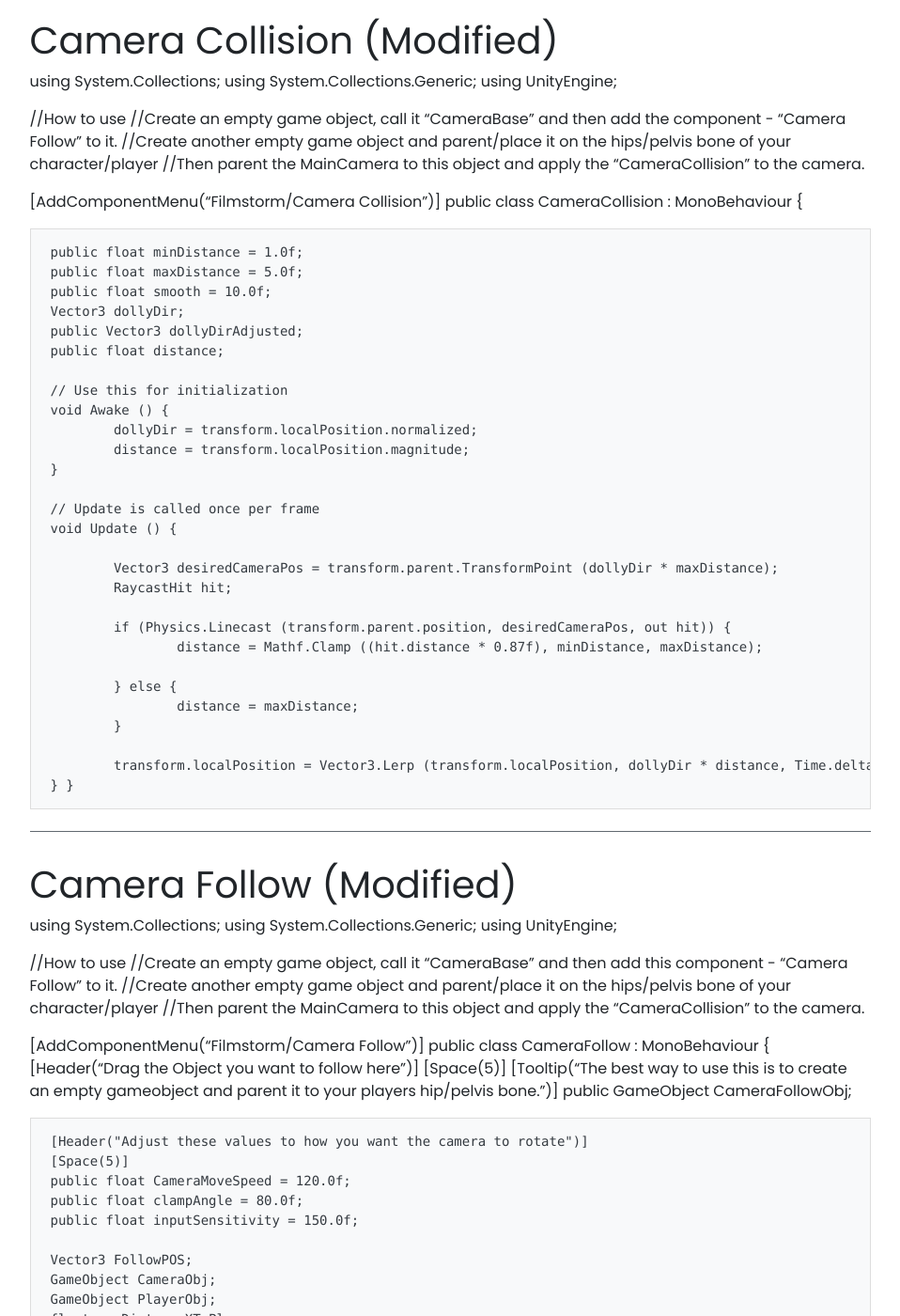
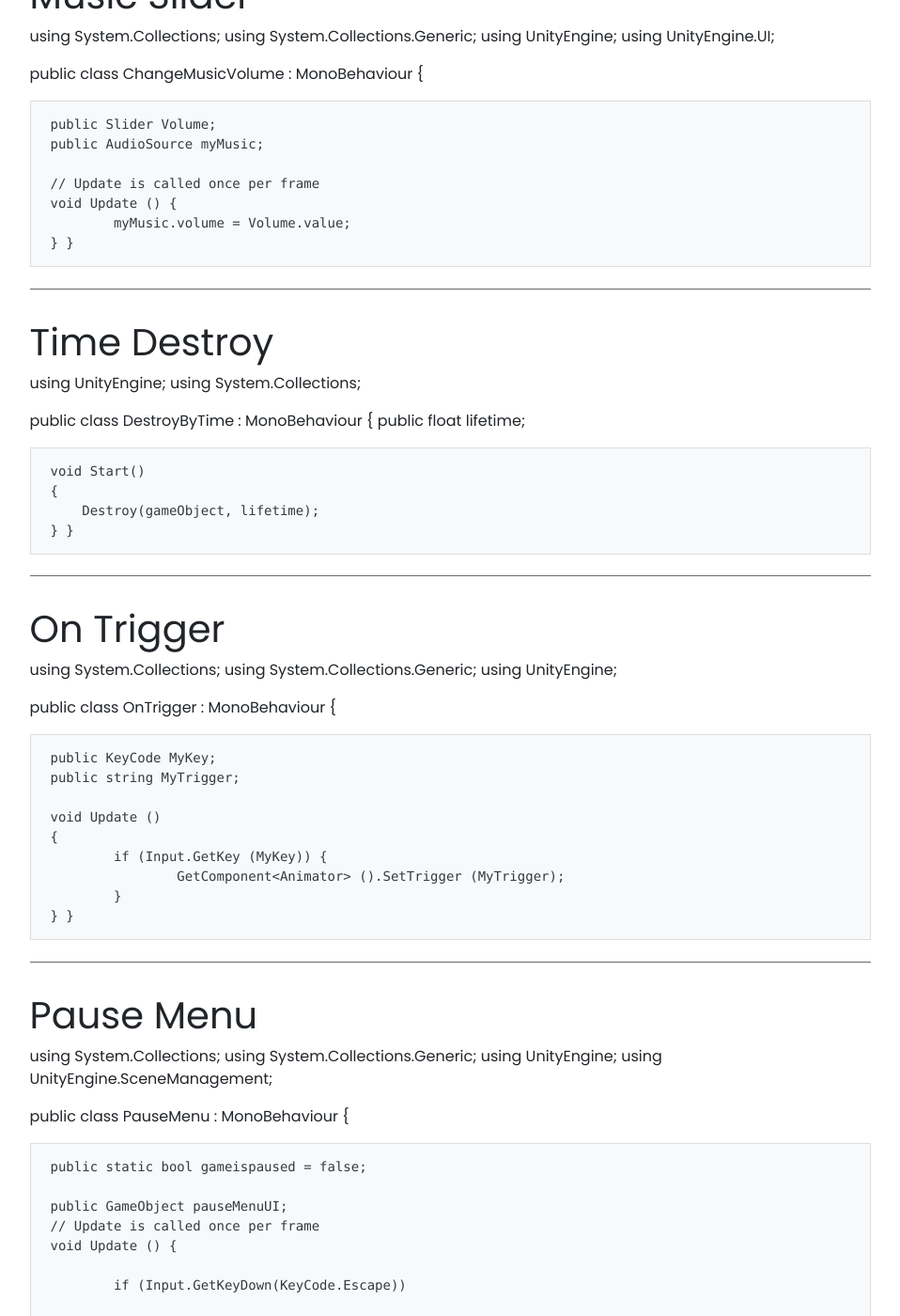
Before and after one commit to Seerow0/-MK-II-Nicholas-J-Website-, a Jekyll site: the page built from _projects/(2) A Coding Project.md, in a window 1280 px wide and 1400 px high, scrolled down 503 px. Shown: the whole window at 94% size, without its empty margins (161-1119 px from the left). Built offline with Jekyll 4.4.1, drawn with Linux system fonts in a browser that asks for light colours; nearby versions of some CDN libraries; a script that is not in the unit is left out; some of the changed text lies outside the part shown.

Commit message:
Update (2) A Coding Project.md

```diff
--- a/_projects/(2) A Coding Project.md
+++ b/_projects/(2) A Coding Project.md
@@ -2,152 +2,13 @@
 name: Coding
 tools: [C#, Html, Markdown]
 image: https://raw.githubusercontent.com/Seerow0/-MK-II-Nicholas-J-Website-/main/gifs/code-frustration(2).gif
-description: Some general coding I have used in games, created new scripts and modified existing scripts.
+description: Some general coding I have used in games. These are few example scripts I created in college for my usage in Unity 3D
 ---
 
 * TOC
 {:toc}
 
-# Camera Collision (Modified)
-
-using System.Collections;
-using System.Collections.Generic;
-using UnityEngine;
-
-//How to use
-//Create an empty game object, call it "CameraBase" and then add the component - "Camera Follow" to it.
-//Create another empty game object and parent/place it on the hips/pelvis bone of your character/player
-//Then parent the MainCamera to this object and apply the "CameraCollision" to the camera.
-
-[AddComponentMenu("Filmstorm/Camera Collision")]
-public class CameraCollision : MonoBehaviour {
-
-	public float minDistance = 1.0f;
-	public float maxDistance = 5.0f;
-	public float smooth = 10.0f;
-	Vector3 dollyDir;
-	public Vector3 dollyDirAdjusted;
-	public float distance;
-
-	// Use this for initialization
-	void Awake () {
-		dollyDir = transform.localPosition.normalized;
-		distance = transform.localPosition.magnitude;
-	}
-
-	// Update is called once per frame
-	void Update () {
-
-		Vector3 desiredCameraPos = transform.parent.TransformPoint (dollyDir * maxDistance);
-		RaycastHit hit;
-
-		if (Physics.Linecast (transform.parent.position, desiredCameraPos, out hit)) {
-			distance = Mathf.Clamp ((hit.distance * 0.87f), minDistance, maxDistance);
-
-		} else {
-			distance = maxDistance;
-		}
-
-		transform.localPosition = Vector3.Lerp (transform.localPosition, dollyDir * distance, Time.deltaTime * smooth);
-	}
-}
-
-------------------------------------------
-
-# Camera Follow (Modified)
-
-using System.Collections;
-using System.Collections.Generic;
-using UnityEngine;
-
-//How to use
-//Create an empty game object, call it "CameraBase" and then add this component - "Camera Follow" to it.
-//Create another empty game object and parent/place it on the hips/pelvis bone of your character/player
-//Then parent the MainCamera to this object and apply the "CameraCollision" to the camera.
-
-[AddComponentMenu("Filmstorm/Camera Follow")]
-public class CameraFollow : MonoBehaviour {
-	[Header("Drag the Object you want to follow here")]
-	[Space(5)]
-	[Tooltip("The best way to use this is to create an empty gameobject and parent it to your players hip/pelvis bone.")]
-	public GameObject CameraFollowObj;
-
-	[Header("Adjust these values to how you want the camera to rotate")]
-	[Space(5)]
-	public float CameraMoveSpeed = 120.0f;
-	public float clampAngle = 80.0f;
-	public float inputSensitivity = 150.0f;
-
-	Vector3 FollowPOS;
-	GameObject CameraObj;
-	GameObject PlayerObj;
-	float camDistanceXToPlayer;
-	float camDistanceYToPlayer;
-	float camDistanceZToPlayer;
-	float mouseX;
-	float mouseY;
-	float finalInputX;
-	float finalInputZ;
-	float smoothX;
-	float smoothY;
-	float rotY = 0.0f;
-	float rotX = 0.0f;
-	float inputX;
-	float inputZ;
-	GameObject player;
-
-
-
-	// Use this for initialization
-	void Start () {
-		player = GameObject.FindGameObjectWithTag ("Player");
-		Vector3 rot = transform.localRotation.eulerAngles;
-		rotY = rot.y;
-		rotX = rot.x;
-		Cursor.lockState = CursorLockMode.Locked;
-		Cursor.visible = false;
-
-	}
-
-	// Update is called once per frame
-	void Update () {
-
-		// We setup the rotation of the sticks here
-		//inputX = Input.GetAxis ("RightStickHorizontal");
-		//inputZ = Input.GetAxis ("RightStickVertical");
-		//mouseX = Input.GetAxis ("Mouse X");
-		//mouseY = Input.GetAxis ("Mouse Y");
-		//finalInputX = inputX + mouseX;
-		//finalInputZ = inputZ + mouseY;
-
-		//rotY += finalInputX * inputSensitivity * Time.deltaTime;
-		//rotX += finalInputZ * inputSensitivity * Time.deltaTime;
-
-		//rotX = Mathf.Clamp (rotX, -clampAngle, clampAngle);
-
-		//Quaternion localRotation = Quaternion.Euler (rotX, rotY, 0.0f);
-		//transform.rotation = localRotation;
-
-
-
-	}
-
-	void LateUpdate () {
-		CameraUpdater ();
-	}
-
-	void CameraUpdater() {
-		// set the target object to follow
-		Transform target = CameraFollowObj.transform;
-
-		//move towards the game object that is the target
-		float step = CameraMoveSpeed * Time.deltaTime;
-		transform.position = Vector3.MoveTowards (transform.position, target.position, step);
-	}
-}
-
----------------------------------------
-# change music volume
+# Music Slider
 using System.Collections;
 using System.Collections.Generic;
 using UnityEngine;
@@ -185,84 +46,6 @@ public class DestroyByTime : MonoBehaviour
 }
 
 ------------------
-
-# Mouse Orbit (Modified)
-
-using UnityEngine;
-using System.Collections;
-
-[AddComponentMenu("Camera-Control/Mouse Orbit with zoom")]
-public class MouseOrbitImproved : MonoBehaviour {
-
-	public Transform target;
-	public float distance = 5.0f;
-	public float xSpeed = 120.0f;
-	public float ySpeed = 120.0f;
-
-	public float yMinLimit = -20f;
-	public float yMaxLimit = 80f;
-
-	public float distanceMin = .5f;
-	public float distanceMax = 15f;
-
-	private Rigidbody rigidbody;
-
-	float x = 0.0f;
-	float y = 0.0f;
-
-	// Use this for initialization
-	void Start ()
-	{
-		Vector3 angles = transform.eulerAngles;
-		x = angles.y;
-		y = angles.x;
-
-		rigidbody = GetComponent<Rigidbody>();
-
-		// Make the rigid body not change rotation
-		if (rigidbody != null)
-		{
-			rigidbody.freezeRotation = true;
-		}
-	}
-
-	void LateUpdate ()
-	{
-		if (target)
-		{
-			x += Input.GetAxis("Mouse X") * xSpeed * distance * 0.02f;
-			y -= Input.GetAxis("Mouse Y") * ySpeed * 0.02f;
-
-			y = ClampAngle(y, yMinLimit, yMaxLimit);
-
-			Quaternion rotation = Quaternion.Euler(y, x, 0);
-
-			distance = Mathf.Clamp(distance - Input.GetAxis("Mouse ScrollWheel")*5, distanceMin, distanceMax);
-
-			RaycastHit hit;
-			if (Physics.Linecast (target.position, transform.position, out hit))
-			{
-				distance -=  hit.distance;
-			}
-			Vector3 negDistance = new Vector3(0.0f, 0.0f, -distance);
-			Vector3 position = rotation * negDistance + target.position;
-
-			transform.rotation = rotation;
-			transform.position = position;
-		}
-	}
-
-	public static float ClampAngle(float angle, float min, float max)
-	{
-		if (angle < -360F)
-			angle += 360F;
-		if (angle > 360F)
-			angle -= 360F;
-		return Mathf.Clamp(angle, min, max);
-	}
-}
-
-------------
 
 # On Trigger
 
@@ -644,7 +427,7 @@ public class respawn : MonoBehaviour {
 	}
 
  -----
- # Test Death On Animation
+ # Test Despawn/ Reload
 
  using System.Collections;
 using System.Collections.Generic;
```
Also changed, not shown: other parts of _projects/(2) A Coding Project.md (+4 -4 lines).
